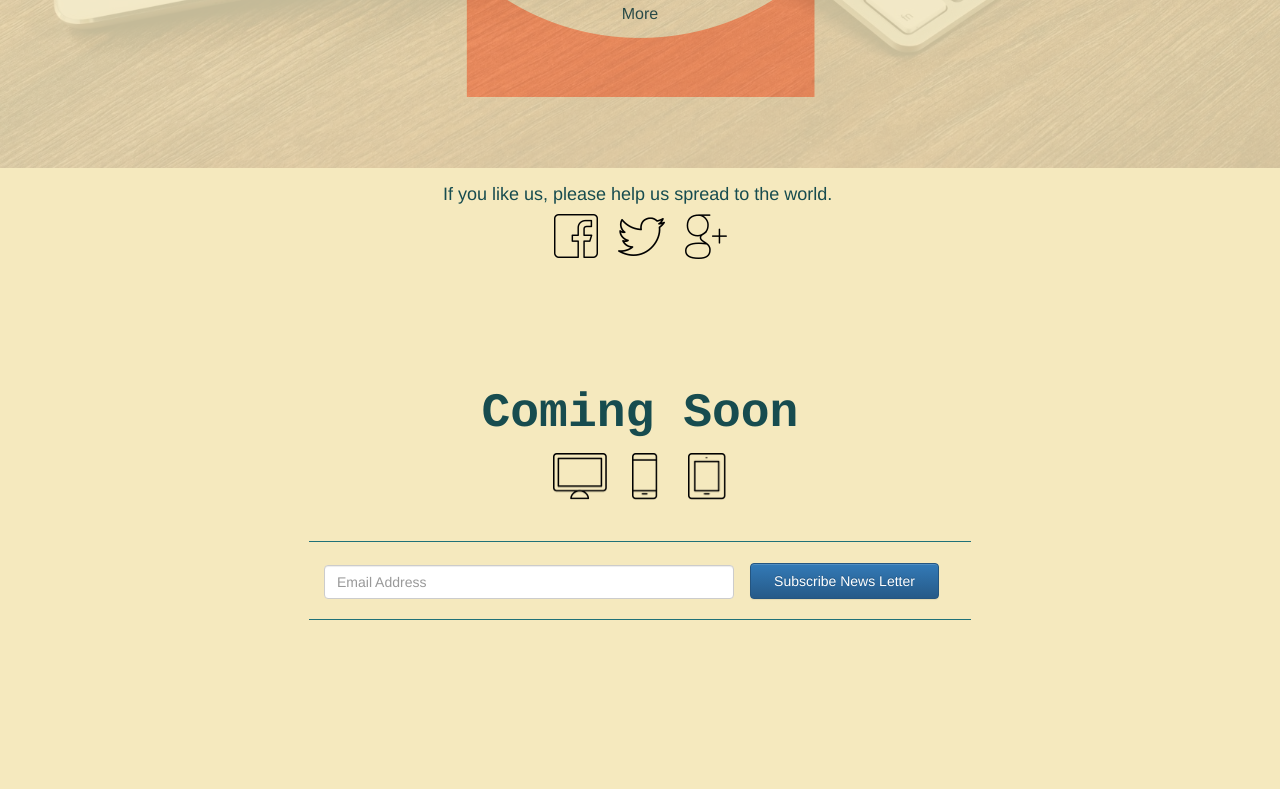
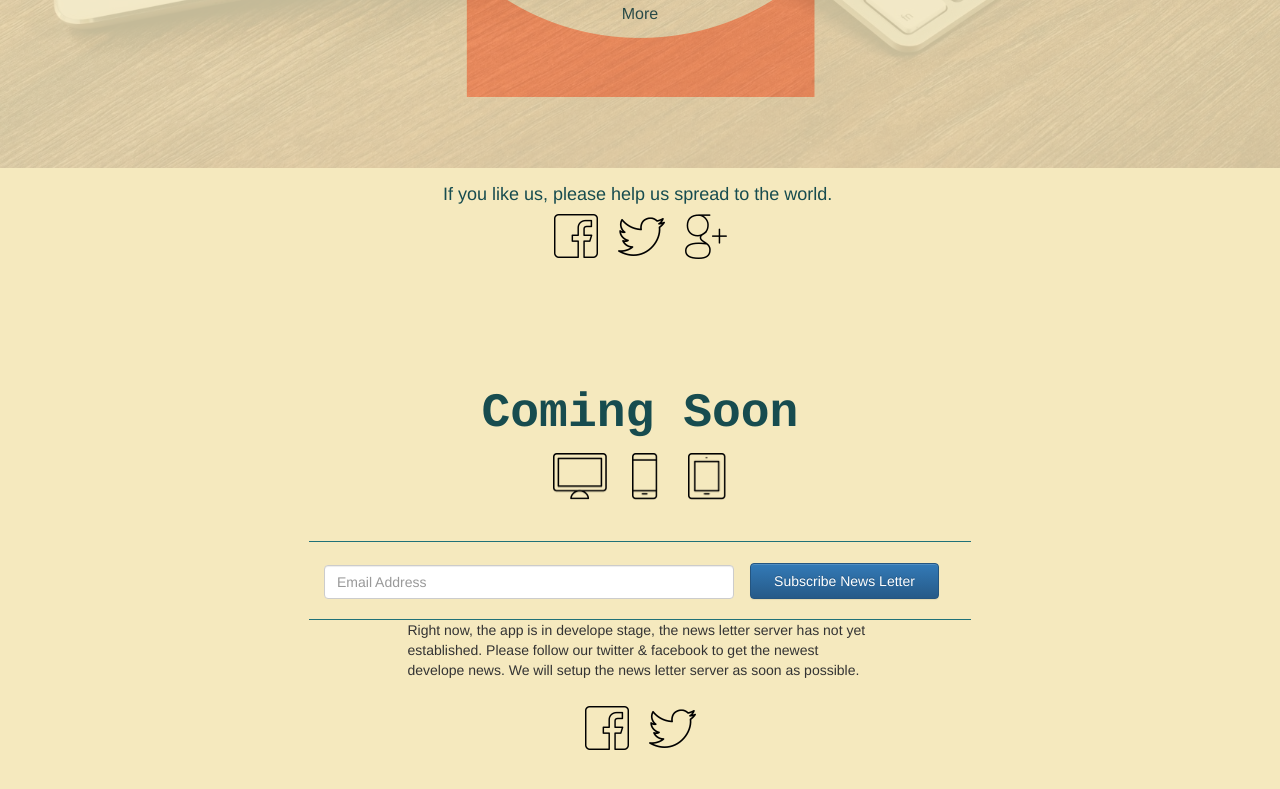
Before and after one commit to nuynait/Hourglass-Website, a plain HTML site: page Dev/index.html in a window 1280 px wide. Shown: the part 621-1410 px from the top of the page. Drawn offline with nearby package versions, Linux system fonts and the light colour scheme.

Commit message:
Add Subscription Later Message
+ add a subscription later description
+ add twitter and facebook icon

```diff
--- a/Dev/css/styles.css
+++ b/Dev/css/styles.css
@@ -355,7 +355,28 @@ div.emailSubscription-button {
 	margin-top: 21px;
 }
 
-.btn-custom-subscribe {
+button.btn-custom-subscribe {
 	width: 189px;
 	height: 36px;
 }
+
+div.subscriptionError-section {
+	width: 465px;
+	height: 121px;
+	margin-left: auto;
+	margin-right: auto;
+}
+
+div.subscriptionError-description {
+	font-family: "Helvetica";
+	font-weight: lighter;
+	font-size: 14px;
+}
+
+div.subscriptionError-iconset {
+	margin-top: 26px;
+	width: 111px;
+	height: 44px;
+	margin-left: auto;
+	margin-right: auto;
+}
--- a/Dev/index.html
+++ b/Dev/index.html
@@ -81,6 +81,16 @@
     </div>
   </div>
 
+  <div class="subscriptionError-section">
+    <div class="subscriptionError-description">
+      Right now, the app is in develope stage, the news letter server has not yet established. Please follow our twitter & facebook to get the newest develope news. We will setup the news letter server as soon as possible.
+    </div>
+    <div class="subscriptionError-iconset">
+      <div class="icon-facebook"></div>
+      <div class="icon-twitter"></div>
+    </div>
+  </div>
+
 
 
 
```
